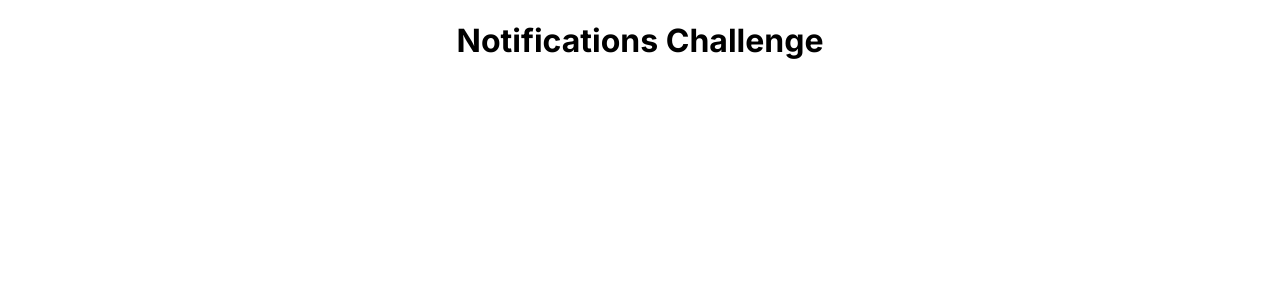
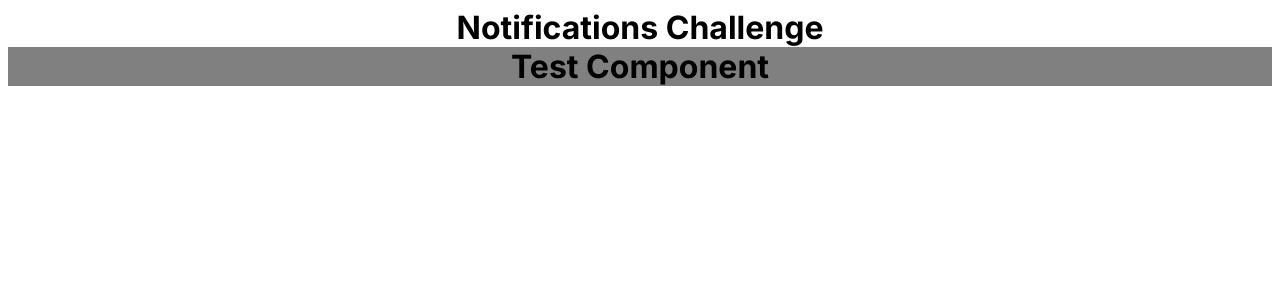
Before and after one commit to atorrez007/notifications-page-challenge, a Next.js app: page / in a window 1280 px wide. Shown: the top 300 px of the page. Built offline with nearby package versions, Linux system fonts and the light colour scheme.

Commit message:
testing sass styles import to component and deployment

```diff
--- /dev/null
+++ b/src/Components/TestComponent.tsx
@@ -0,0 +1,12 @@
+import React from "react";
+import "../Styles/TestComponentStyles.css";
+
+const TestComponent = () => {
+  return (
+    <div className="test-styles">
+      <h1>Test Component</h1>
+    </div>
+  );
+};
+
+export default TestComponent;
--- a/src/Styles/MainStyles.css
+++ /dev/null
@@ -1,7 +0,0 @@
-.main {
-  display: flex;
-  justify-content: center;
-  height: 100vh;
-  width: 100%;
-  background-color: slategray;
-}/*# sourceMappingURL=MainStyles.css.map */
--- /dev/null
+++ b/src/Styles/TestComponentStyles.css
@@ -0,0 +1,3 @@
+.test-styles {
+  background-color: gray;
+}/*# sourceMappingURL=TestComponentStyles.css.map */
--- /dev/null
+++ b/src/Styles/TestComponentStyles.scss
@@ -0,0 +1,3 @@
+.test-styles {
+  background-color: gray;
+}
--- a/src/app/globals.css
+++ b/src/app/globals.css
@@ -1,4 +1,4 @@
-body {
+body h1 {
   margin: 0%;
   height: 100%;
   display: flex;
--- a/src/app/page.tsx
+++ b/src/app/page.tsx
@@ -1,8 +1,10 @@
-import "../Styles/Mainstyles.css";
+import TestComponent from "@/Components/TestComponent";
+
 export default function Home() {
   return (
     <div>
       <h1>Notifications Challenge</h1>
+      <TestComponent />
     </div>
   );
 }
```
Also changed, not shown: src/Styles/MainStyles.scss (deleted, +0 -7 lines), 2 other files (tests, documents, lock files or other folders).
